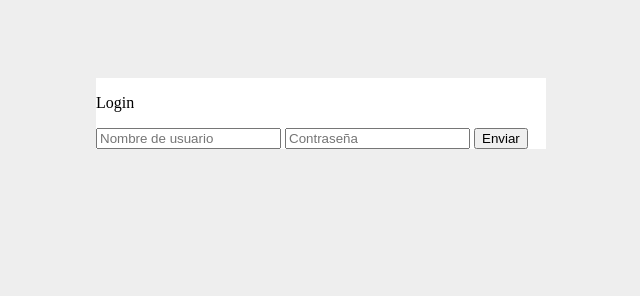
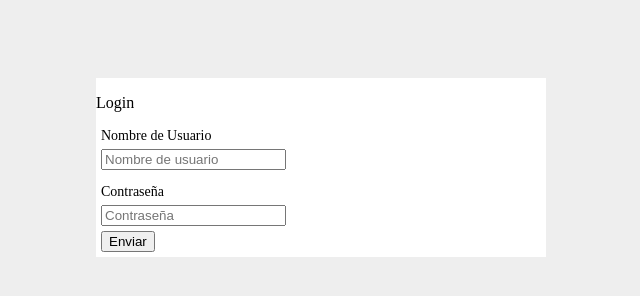
Before and after one commit to esdrasclth/AppAlmuerziCourse, a plain HTML site: page index.html in a window 1280 px wide. Shown: the whole page, without its empty margins (319-959 px from the left). Drawn offline with Linux system fonts and the light colour scheme.

Commit message:
Video 173

```diff
--- a/index.html
+++ b/index.html
@@ -12,9 +12,17 @@
     <div class="form-main">
         <p class="form-title">Login</p>
         <form action="" class="login-form">
+        <div>
+            <p>Nombre de Usuario</p>
             <input placeholder="Nombre de usuario">
+        </div>
+        <div>
+            <p>Contraseña</p>
             <input placeholder="Contraseña">
+        </div>
+        <div>
             <input type="submit" value="Enviar">
+        </div>
         </form>
     </div>
 
--- a/main.css
+++ b/main.css
@@ -49,3 +49,8 @@ ul {
     margin: 0 auto;
     margin-top: 70px;
 }
+
+.login-form p {
+    margin-bottom: 5px;
+    font-size: 14px;
+}
```
